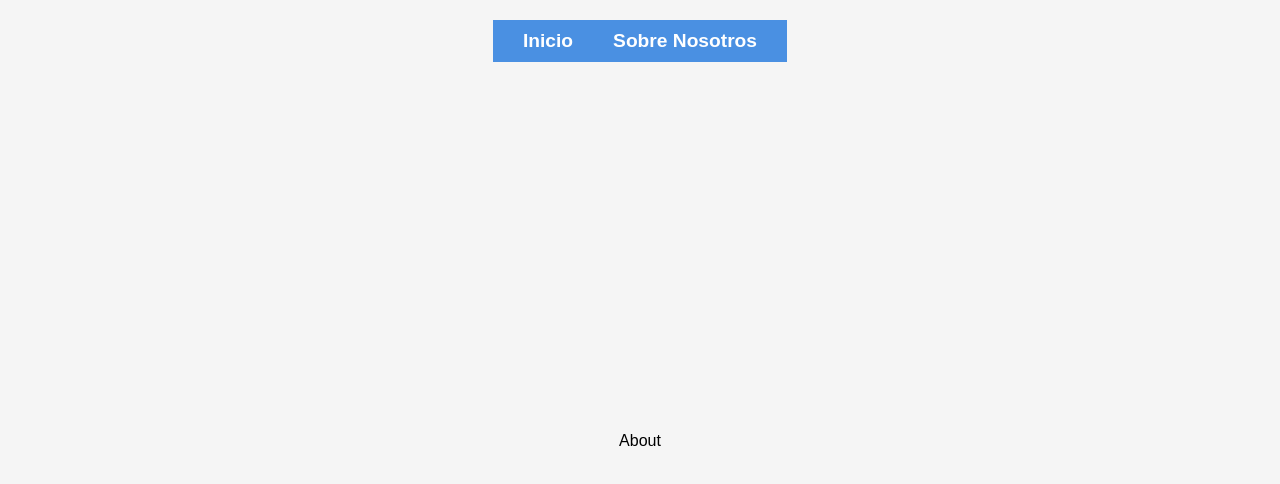
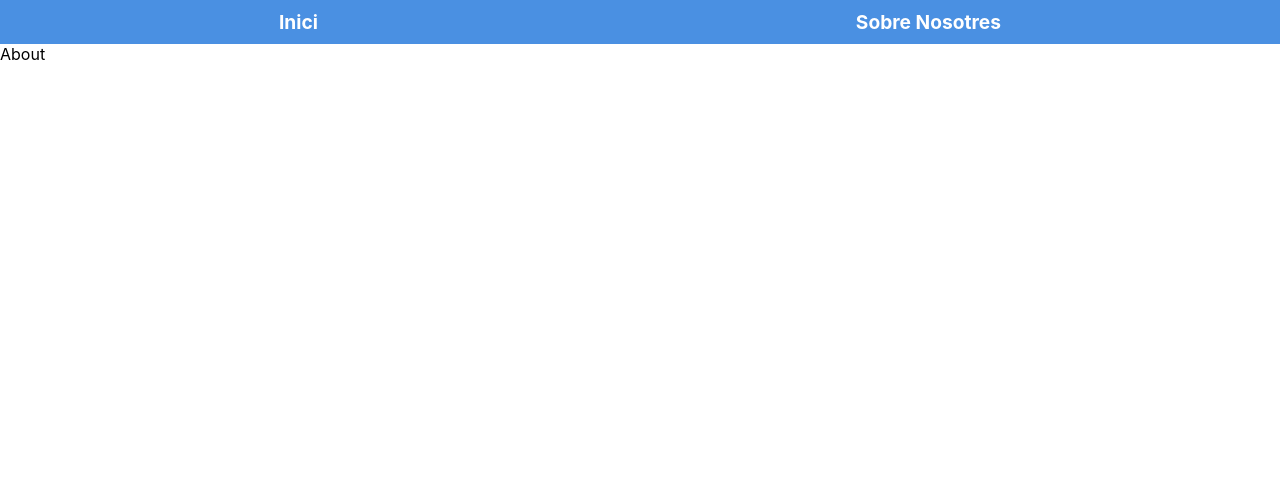
Before and after one commit to eloydiazmunoz/EDM_ENTO_WEB, a React (Create React App) app: page /about in a window 1280 px wide. Shown: the top 484 px of the page. Built offline with nearby package versions, Linux system fonts and the light colour scheme.

Commit message:
add react

```diff
--- a/src/Menu/NavigationMenu.js
+++ b/src/Menu/NavigationMenu.js
@@ -7,10 +7,10 @@ const NavigationMenu = () => {
     <nav className="nav">
       <ul className="navList">
         <li className="navItem">
-          <a href="/" className="navLink">Inicio</a>
+          <a href="/" className="navLink">Inici</a>
         </li>
         <li className="navItem">
-          <a href="about" className="navLink">Sobre Nosotros</a>
+          <a href="about" className="navLink">Sobre Nosotres</a>
         </li>
       </ul>
     </nav>
--- a/src/Prentacio/presentacio.css
+++ b/src/Prentacio/presentacio.css
@@ -1,16 +1,16 @@
 /* presentacio.css */
-div {
+.presentacio {
     display: flex;
     flex-direction: column;
     align-items: center;
     justify-content: center;
-    height: 100vh;
+    min-height: 50vh;
     background-color: #f5f5f5;
     font-family: 'Arial', sans-serif;
     padding: 20px;
 }
 
-h1 {
+.header {
     color: #003366;
     font-size: 2rem;
     font-weight: bold;
@@ -20,7 +20,7 @@ h1 {
     letter-spacing: 2px;
 }
 
-p {
+.text {
     color: #2f4f4f;
     font-size: 1.2rem;
     text-align: center;
@@ -28,7 +28,7 @@ p {
     max-width: 600px;
 }
 
-img {
+.imatge {
     max-width: 100%;
     height: auto;
     box-shadow: 0 4px 8px rgba(0,0,0,0.1);
--- a/src/Prentacio/presentacio.js
+++ b/src/Prentacio/presentacio.js
@@ -2,9 +2,10 @@ import captura from './Captura.png';
 import './presentacio.css';
 function Presentacio() {
     return (
-      <div className="">
-        <p>Sóc un professional introspectiu amb passió pel treball en equip. Motivat pels reptes tecnològics en psicologia clínica,sóc autodidacta, versàtil i proactiu, sempre amb l'objectiu d'excel·lir professionalment.</p>
-        <img src={captura} alt="imagen"/>
+      <div className="presentacio">
+        <h1 className="header" > ELOY DIAZ MUÑOZ </h1>
+        <p className="text">Sóc un professional introspectiu amb passió pel treball en equip. Motivat pels reptes tecnològics en psicologia clínica,sóc autodidacta, versàtil i proactiu, sempre amb l'objectiu d'excel·lir professionalment.</p>
+        <img className="imatge"src={captura} alt="imagen"/>
       </div>
     )
   }
--- /dev/null
+++ b/src/Test/test.css
@@ -0,0 +1,6 @@
+/* test.css */
+.title {
+    font-size: 2rem;
+    font-weight: bold;
+    color: red;
+}
--- a/src/Test/test.js
+++ b/src/Test/test.js
@@ -1,7 +1,8 @@
+import './test.css';
 function Test() {
   return (
-    <div className="">
-      <h1>Soc un test</h1>
+    <div className="title">
+      Sóc un test
     </div>
   );
 }
```
